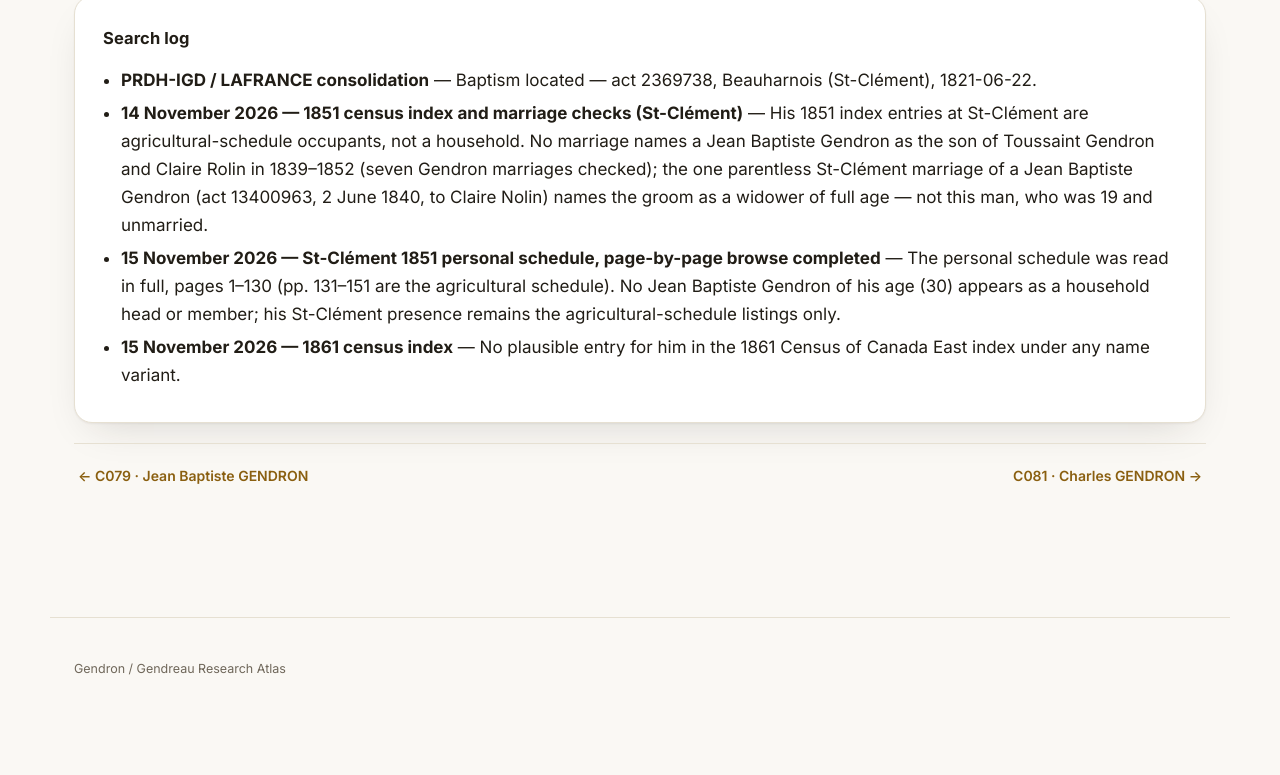
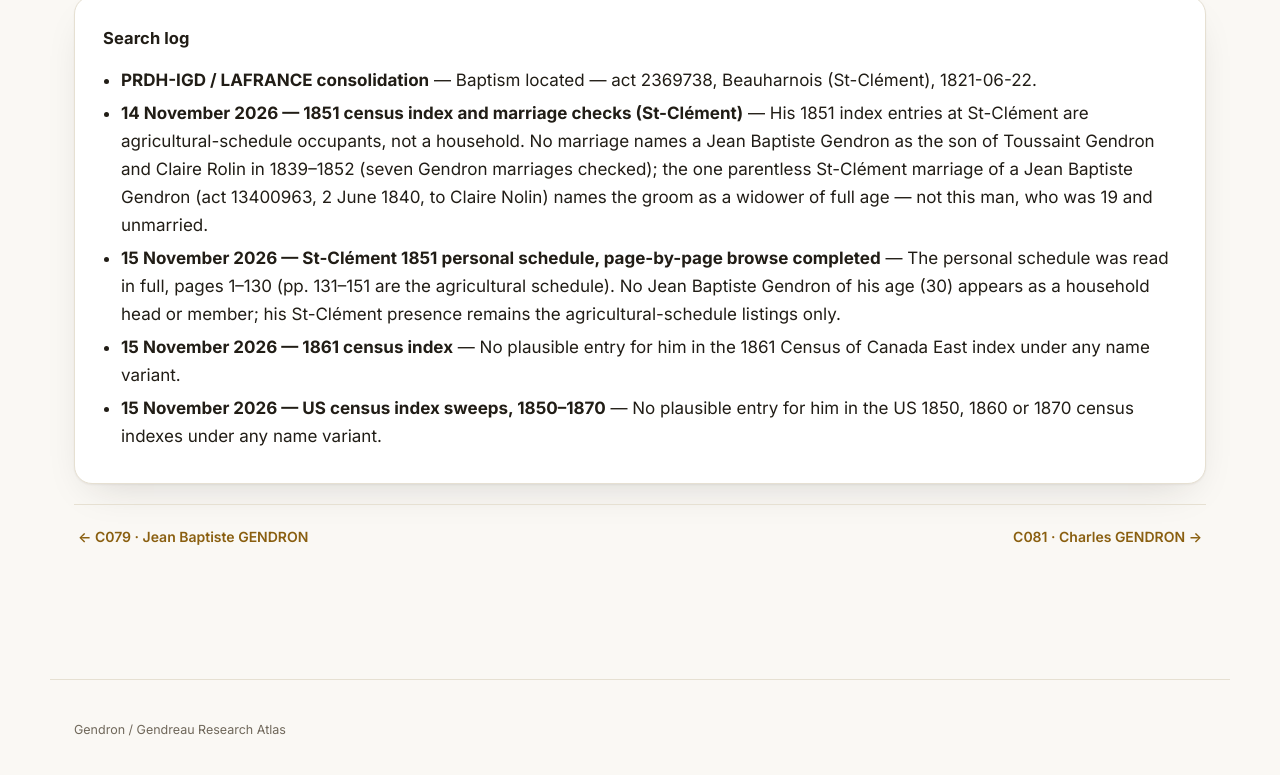
Before and after one commit to vetharmon/gendron-research, a Jekyll site: the page built from _candidates/c080.md, in a window 1280 px wide and 900 px high, scrolled down 2314 px, cut to the strip 113-888 px from the top of the window. Built offline with Jekyll 4.4.1, drawn with Linux system fonts in a browser that asks for light colours; before the commit the page ends 3153 px from its top, so only the background shows below that.

Commit message:
US census sweeps 1850-1870 for the Beauharnois cluster: page sync

```diff
--- a/_candidates/c080.md
+++ b/_candidates/c080.md
@@ -21,6 +21,8 @@ search_log:
     outcome: "The personal schedule was read in full, pages 1–130 (pp. 131–151 are the agricultural schedule). No Jean Baptiste Gendron of his age (30) appears as a household head or member; his St-Clément presence remains the agricultural-schedule listings only."
   - resource: "15 November 2026 — 1861 census index"
     outcome: "No plausible entry for him in the 1861 Census of Canada East index under any name variant."
+  - resource: "15 November 2026 — US census index sweeps, 1850–1870"
+    outcome: "No plausible entry for him in the US 1850, 1860 or 1870 census indexes under any name variant."
 permalink: /candidates/c080/
 sources:
   - label: "LAFRANCE baptism (act 2369738)"
```
Also changed, not shown: _candidates/c111.md (+2 -0 lines), _candidates/c172.md (+2 -0 lines), _candidates/c195.md (+2 -0 lines), _candidates/c212.md (+2 -0 lines).
